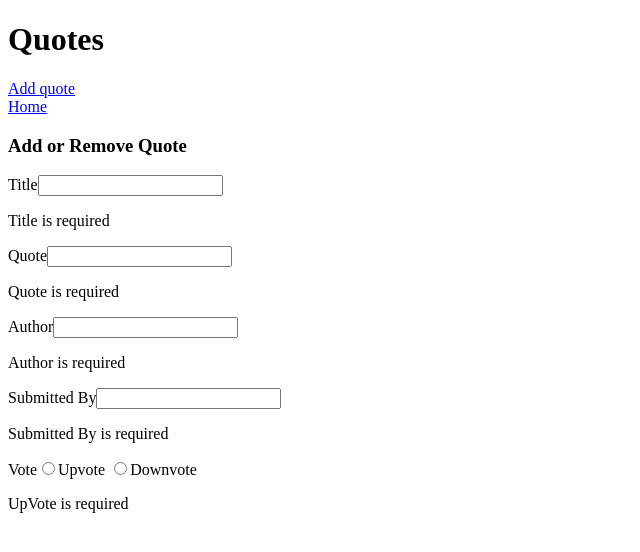
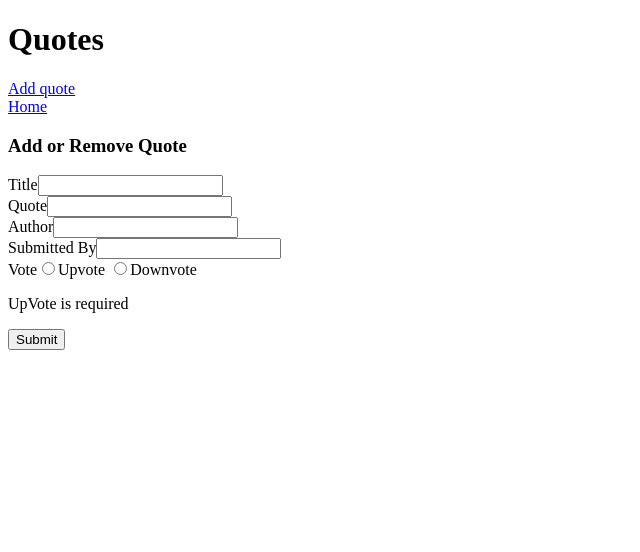
Before and after one commit to layersony/Quotes, an Angular app: page /addquote in a window 1280 px wide. Shown: the top 552 px of the page, without its empty margins (0-640 px from the left). Built offline with nearby package versions, Linux system fonts and the light colour scheme.

Commit message:
form validation

```diff
--- a/src/app/quote-form/quote-form.component.html
+++ b/src/app/quote-form/quote-form.component.html
@@ -4,32 +4,32 @@
   <form (ngSubmit)='submitQuote()' #quoteForm='ngForm'>
     <div class="form-group">
       <label for="name">Title</label>
-      <input type="text" id="name" class="form-control" required>
-      <div>
+      <input type="text" id="title" class="form-control" required [(ngModel)] = 'newQuote.title' #title='ngModel' name="title">
+      <div [hidden]='title.valid || title.pristine' class="alert alert-danger">
         <p>Title is required</p>
       </div>
     </div>
 
     <div class="form-group">
       <label for="name">Quote</label>
-      <input type="text" id="name" class="form-control" required>
-      <div>
+      <input type="text" id="quoteline" class="form-control" required [(ngModel)]= 'newQuote.quoteline' #quoteline='ngModel' name='quoteline'>
+      <div [hidden]='quoteline.valid || quoteline.pristine' class="alert alert-danger">
         <p>Quote is required</p>
       </div>
     </div>
 
     <div class="form-group">
       <label for="name">Author</label>
-      <input type="text" id="name" class="form-control" required>
-      <div>
+      <input type="text" id="author" class="form-control" required [(ngModel)]='newQuote.author' #author='ngModel' name='author'>
+      <div [hidden]='author.valid || author.pristine' class="alert alert-danger">
         <p>Author is required</p>
       </div>
     </div>
 
     <div class="form-group">
       <label for="name">Submitted By</label>
-      <input type="text" id="name" class="form-control" required>
-      <div>
+      <input type="text" id="name" class="form-control" required [(ngModel)]='newQuote.subBywho' #subBywho='ngModel' name='subBywho'>
+      <div [hidden]='subBywho.valid || subBywho.pristine' class="alert alert-danger">
         <p>Submitted By is required</p>
       </div>
     </div>
@@ -38,9 +38,10 @@
       <label for="name">Vote</label>
       <input type="radio" name="vote" id="upVote">Upvote
       <input type="radio" name="vote" id="downVote">Downvote
-      <div>
+      <div  class="alert alert-danger">
         <p>UpVote is required</p>
       </div>
     </div>
+    <input type="submit" value="Submit">
   </form>
 </div>
--- a/src/app/quote-form/quote-form.component.ts
+++ b/src/app/quote-form/quote-form.component.ts
@@ -8,11 +8,12 @@ import { Quote } from '../quote';
 })
 export class QuoteFormComponent implements OnInit {
 
-  newQuote = new Quote(0,'','',0,0,'', new Date());
+  newQuote = new Quote(0,'','','',0,0,'', new Date());
   @Output() addQuote = new EventEmitter<Quote>()
 
   submitQuote(){
     this.addQuote.emit(this.newQuote)
+
   }
 
   constructor() { }
--- a/src/app/quote.ts
+++ b/src/app/quote.ts
@@ -3,10 +3,11 @@ export class Quote {
   constructor(
     public id: number,
     public title: string,
+    public quoteline: string,
     public author: string,
     public upvote: number,
     public downvote: number,
-    public submitby: string,
+    public subBywho: string,
     public dateupload: Date,
   ){
     this.showquotes = false;
--- a/src/app/quote/quote.component.ts
+++ b/src/app/quote/quote.component.ts
@@ -9,10 +9,9 @@ import { Quote } from '../quote'
 export class QuoteComponent implements OnInit {
 
   quotearr: Quote[] = [
-    new Quote(1, 'trial', 'long list of trial', 33, 20, 'Maingi', new Date(2020,1,1)),
-    new Quote(2, 'trial2', 'long list of trial2', 75, 12, 'Maingi', new Date(2020,1,1)),
-    new Quote(3, 'trial3', 'long list of trial3', 75, 12, 'Maingi', new Date(2020,1,1))
-
+    new Quote(1, 'trial', 'trialtrialtrial', 'long list of trial', 33, 20, 'Maingi', new Date(2020,1,1)),
+    new Quote(2, 'trial2', 'trialtrialtrial2222222', 'long list of trial2', 75, 12, 'Maingi', new Date(2020,1,1)),
+    new Quote(3, 'trial3', 'trialtrialtrial33333333', 'long list of trial3', 75, 12, 'Maingi', new Date(2020,1,1))
   ]
 
   constructor() { }
@@ -24,4 +23,5 @@ export class QuoteComponent implements OnInit {
     this.quotearr[index].showquotes = !this.quotearr[index].showquotes;
     console.log(this.quotearr[index])
   }
+
 }
```
